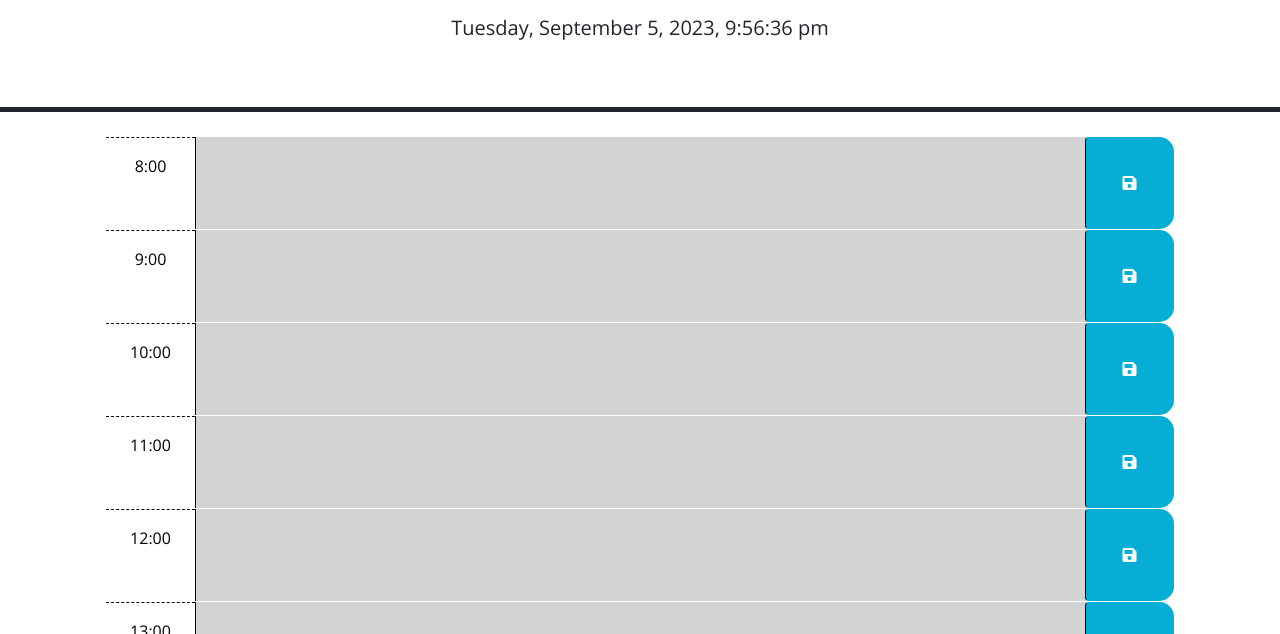
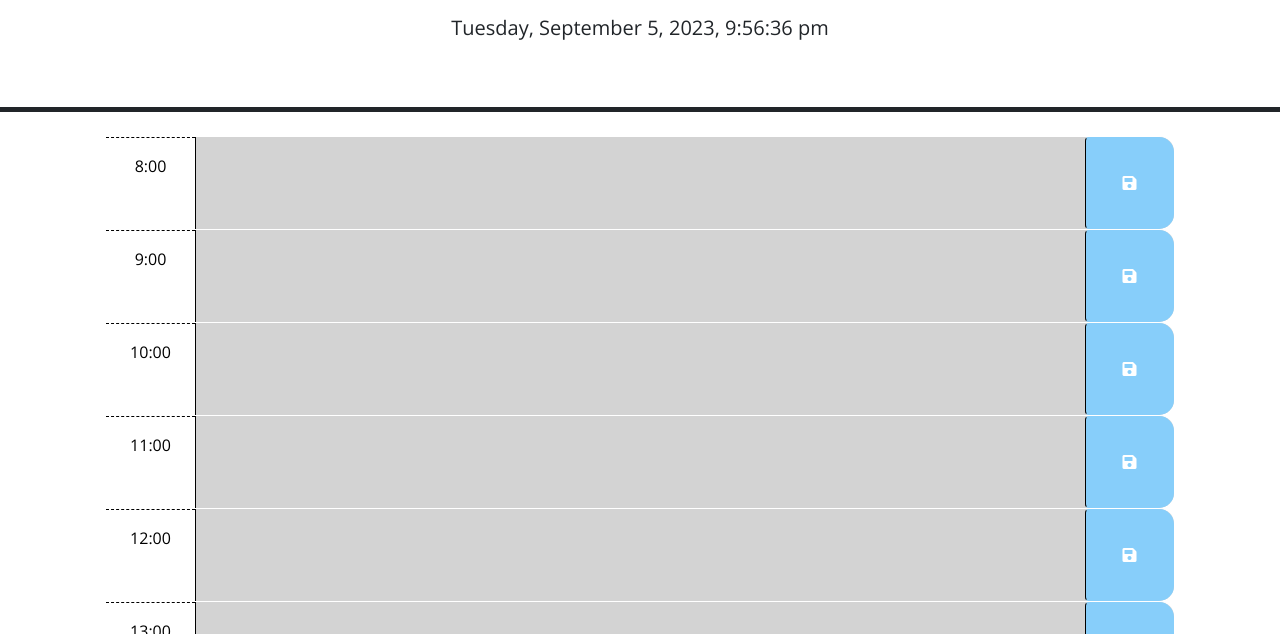
Before and after one commit to DigitallyIntrinsic/whenyouwork, a plain HTML site: page index.html in a window 1280 px wide. Shown: the part 166-800 px from the top of the page. Drawn offline with nearby package versions, Linux system fonts and the light colour scheme.

Commit message:
added a couple edits to style sheet

```diff
--- a/assets/css/style.css
+++ b/assets/css/style.css
@@ -1,6 +1,11 @@
 body {
   font-family: 'Open Sans', sans-serif;
   font-size: 16px;
+  background-attachment: fixed;
+  background-image: color(rgba(255, 255, 255, 0.32)) !important;
+  background-position: 0% 0%;
+  background-repeat: repeat;
+  background-size: auto;
 }
 
 textarea {
@@ -49,7 +54,7 @@ textarea {
   border-left: 1px solid black;
   border-top-right-radius: 15px;
   border-bottom-right-radius: 15px;
-  background-color: #06aed5;
+  background-color: lightskyblue;
   color: white;
 }
 
```
